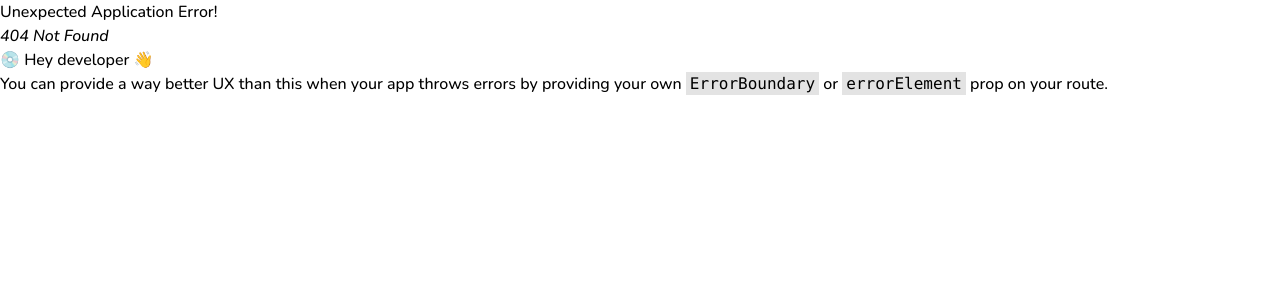
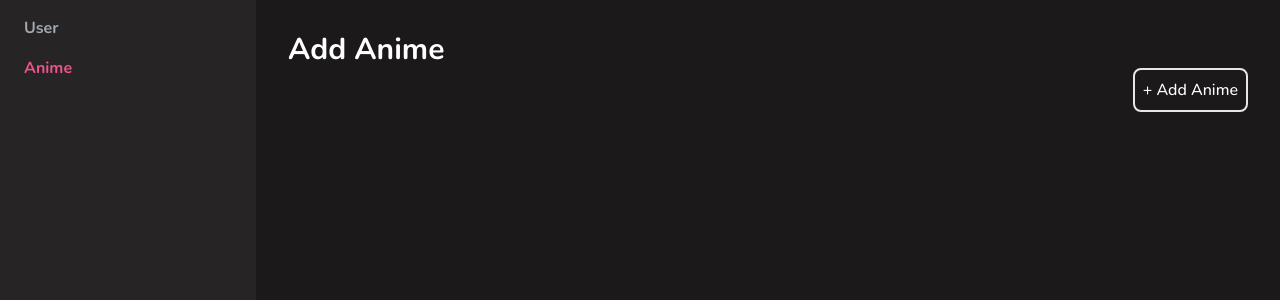
Before and after one commit to StevieAdrian/Tukino, a React (Vite) app: page /createAnime in a window 1280 px wide. Before the commit this address had no page. Shown: the top 300 px of the page. Built offline with nearby package versions, Linux system fonts and the light colour scheme.

Commit message:
feat: add create anime page

```diff
--- /dev/null
+++ b/src/components/elements/input/AnimeInput.tsx
@@ -0,0 +1,20 @@
+
+interface CreateProp {
+  type: string;
+  children: React.ReactNode;
+}
+const CreateForm = (props: CreateProp) => {
+  const { type, children } = props;
+  return (
+    <div className="flex p-4 ml-4">
+      <form action="">
+        <div className="w-full">
+          <label className="block text-gray-700">{children}<span className="text-red-500">*</span></label>
+          <input type={type} style={{borderColor: '#EA4C88', backgroundColor: '#f7f5f2'}} className="w-full pr-24 text-gray-600 border-b-2 appearance-none focus:outline-none [&::-webkit-outer-spin-button]:appearance-none [&::-webkit-inner-spin-button]:appearance-none"/>
+        </div>
+      </form>
+    </div>
+  );
+}
+
+export default CreateForm;
--- /dev/null
+++ b/src/components/elements/sidebar/Sidebar.tsx
@@ -0,0 +1,21 @@
+
+const Sidebar = () => {
+
+  return (
+    <aside style={{backgroundColor: '#1B1919', opacity: 0.95}} className="w-1/5 h-full p-4">
+      <nav>
+        <ul className="font-bold">
+          <li className="flex items-center mb-4 text-gray-400">
+            {/* <img src={close} alt="" className="w-6 mr-1"/> */}
+            <i className="mr-2"></i> User
+          </li>
+          <li style={{color: '#EA4C88'}} className="flex items-center mb-4 ">
+            <i className="mr-2"></i> Anime
+          </li>
+        </ul>
+      </nav>
+    </aside>
+  )
+}
+
+export default Sidebar
--- a/src/components/fragments/LoginForm.tsx
+++ b/src/components/fragments/LoginForm.tsx
@@ -1,4 +1,4 @@
-import InputForm from '../elements/input/Input'
+import InputForm from '../elements/input/AuthInput'
 import loginImage from '../../assets/login.png'
 import registerImage from '../../assets/password.png'
 import Button from '../elements/buttons/Button'
--- a/src/components/fragments/RegisterForm.tsx
+++ b/src/components/fragments/RegisterForm.tsx
@@ -1,4 +1,4 @@
-import InputForm from "../elements/input/Input"
+import InputForm from "../elements/input/AuthInput"
 import loginImage from '../../assets/login.png'
 import emailImage from "../../assets/email.png"
 import registerImage from "../../assets/password.png"
@@ -17,7 +17,6 @@ const RegisterForm = () => {
         <InputForm placeholder="Email" type="email" image={emailImage}></InputForm>
         <InputForm placeholder="Password" type="password" image={registerImage}></InputForm>
         <InputForm placeholder="Date Of Birth" type="date" image={calendarImage}></InputForm>
-        {/* <input type="date" onFocus={"this.type='date'"} onBlur={"this.type='text'"}/>  */}
       </div>
       <Button color='#EA4C88'>Register</Button>
     </form>
--- a/src/components/layouts/AuthLayout.tsx
+++ b/src/components/layouts/AuthLayout.tsx
@@ -18,7 +18,6 @@ const AuthLayout = (props: AuthProps) => {
   const {type, title, children} = props;
   return (
     <div style={{backgroundImage: `linear-gradient(rgba(0, 0, 0, 0.7), rgba(0, 0, 0, 0.7)), url(${background})`, backgroundSize: 'cover'}} className="flex items-center justify-center h-screen">
-
       <div style={{backgroundColor: '#1B1919', borderColor: '#EA4C88'}} className="justify-center w-full max-w-lg p-12 border-2 shadow-2xl rounded-3xl">
         <div className="justify-center mb-5 font-bold text-white ">
           <h1 style={{color: '#EA4C88', fontSize: 40}} className="font-extrabold">{title}</h1>
--- /dev/null
+++ b/src/components/layouts/CreateAnimeLayout.tsx
@@ -0,0 +1,62 @@
+import { useState } from "react";
+import images from "../../assets/login.png";
+import close from "../../assets/close.png";
+import Sidebar from "../elements/sidebar/Sidebar";
+
+interface AnimeProp {
+  children: React.ReactNode;
+}
+
+const CreateAnimeLayout = (props: AnimeProp) => {
+  const { children } = props;
+  const [isOpen, setIsOpen] = useState(false);
+
+  const handleOpen = () => {
+    setIsOpen(true);
+  };
+
+  const handleClose = () => {
+    setIsOpen(false);
+  };
+
+  return (
+    <div className="flex h-screen">
+      <Sidebar></Sidebar>
+      <div className="w-4/5" style={{ backgroundColor: "#1B1919" }}>
+        <div className="p-8 text-white">
+          <h1 className="text-3xl font-bold">Add Anime</h1>
+          <div className="flex justify-end">
+            <button className="p-2 border-2 rounded-lg" onClick={handleOpen}>
+              + Add Anime
+            </button>
+          </div>
+          {isOpen && (
+            <div className="fixed inset-0 flex items-center justify-center bg-black bg-opacity-50">
+              <div style={{backgroundColor: '#f7f5f2'}} className="flex flex-col w-full max-w-2xl overflow-hidden bg-white rounded-lg shadow-lg">
+                <div>
+                  <div style={{backgroundColor: '#EA4C88'}} className="flex items-center justify-between p-4 text-xl font-bold text-white">
+                    Fill The Form
+                    <img src={close} alt="" className="w-10 cursor-pointer" onClick={handleClose}/>
+                  </div>
+                </div>
+                <div className="flex p-6 space-x-6">
+                  <div className="flex items-center justify-center w-1/3">
+                    <img src={images} alt="Form Image" className="rounded-lg shadow-lg" />
+                  </div>
+                  <div className="w-2/3">
+                    {children}
+                  </div>
+                </div>
+                <div className="flex justify-end p-4 border-t">
+                  <button style={{backgroundColor: '#EA4C88', }} onMouseEnter={(e) => (e.currentTarget.style.backgroundColor = '#cc3b72')} onMouseLeave={(e) => (e.currentTarget.style.backgroundColor = "#EA4C88")} className="px-4 py-2 text-white transition rounded-lg"> Add </button>
+                </div>
+              </div>
+            </div>
+          )}
+        </div>
+      </div>
+    </div>
+  );
+};
+
+export default CreateAnimeLayout;
--- a/src/main.tsx
+++ b/src/main.tsx
@@ -4,6 +4,7 @@ import { createRoot } from 'react-dom/client'
 import { createBrowserRouter, RouterProvider } from 'react-router-dom'
 import LoginPage from './pages/login';
 import RegisterPage from './pages/register';
+import AdminCreateAnime from './pages/admin/admin-create-anime';
 
 const router = createBrowserRouter ([
   {
@@ -13,6 +14,10 @@ const router = createBrowserRouter ([
   {
     path: "/register",
     element: <RegisterPage />
+  },
+  {
+    path: "/createAnime",
+    element: <AdminCreateAnime />
   }
 ]);
 
--- /dev/null
+++ b/src/pages/admin/admin-create-anime.tsx
@@ -0,0 +1,21 @@
+import AnimeInput from "../../components/elements/input/AnimeInput";
+import CreateAnimeLayout from "../../components/layouts/CreateAnimeLayout";
+
+
+const AdminCreateAnime = () => {
+  return (
+    <div>
+      <CreateAnimeLayout>
+        <AnimeInput type="text">Title</AnimeInput>
+        <AnimeInput type="text">Episode(s)</AnimeInput>
+        <AnimeInput type="text">Genre</AnimeInput>
+        <AnimeInput type="text">Studio</AnimeInput>
+        <AnimeInput type="text">Description</AnimeInput>
+        <AnimeInput type="number">Rating</AnimeInput>
+      </CreateAnimeLayout>
+    </div>
+  )
+}
+
+
+export default AdminCreateAnime;
```
Also changed, not shown: src/components/elements/input/AuthInput.tsx (renamed from src/components/elements/input/Input.tsx, +6 -5 lines), src/assets/close.png (added).
